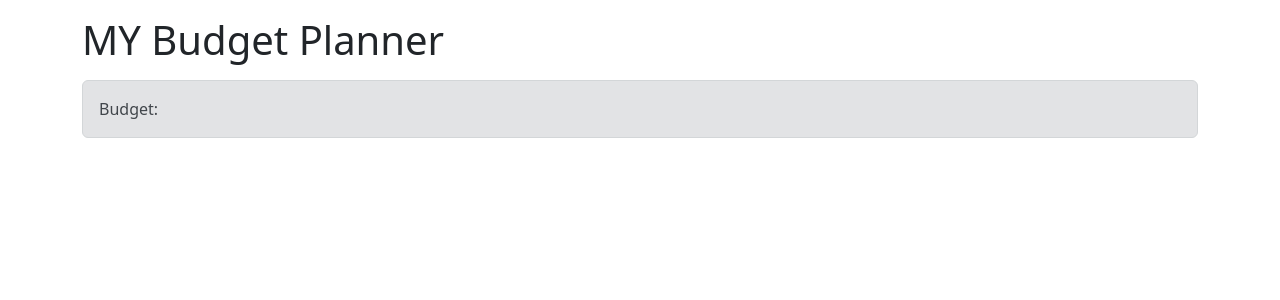
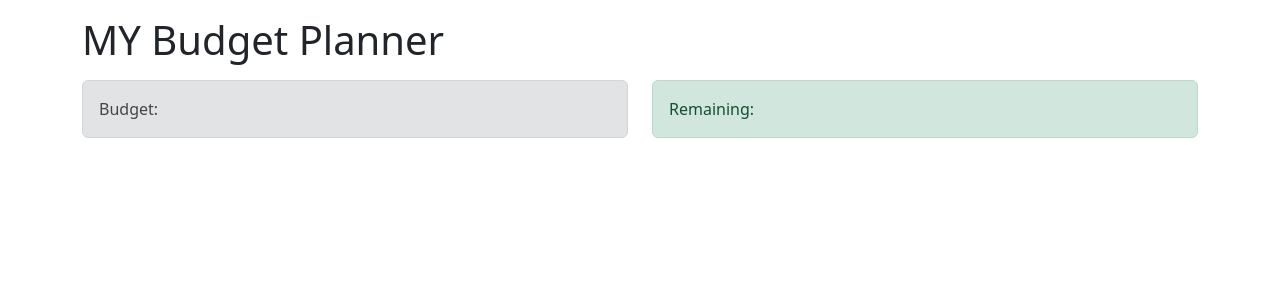
Before and after one commit to Taffie-Theuri/budget-planner-react, a React (Create React App) app: page / in a window 1280 px wide. Shown: the top 300 px of the page. Built offline with nearby package versions, Linux system fonts and the light colour scheme.

Commit message:
Create Remaining component

```diff
--- a/src/App.js
+++ b/src/App.js
@@ -1,6 +1,7 @@
 import React from "react";
 import 'bootstrap/dist/css/bootstrap.min.css';
 import Budget from "./components/Budget";
+import Remaining from "./components/Remaining";
 
 
 function App() {
@@ -11,7 +12,12 @@
   <div className="col-sm">
     <Budget/>
   </div>
+  <div className="col-sm">
+    <Remaining/>
+  </div>
 </div>
+
+
     </div>
   )
 }
--- /dev/null
+++ b/src/components/Remaining.js
@@ -0,0 +1,13 @@
+import React from 'react'
+
+function Remaining() {
+  return (
+    <div className='alert alert-success'>
+        <span>Remaining:</span>
+
+
+    </div>
+  )
+}
+
+export default Remaining
```
